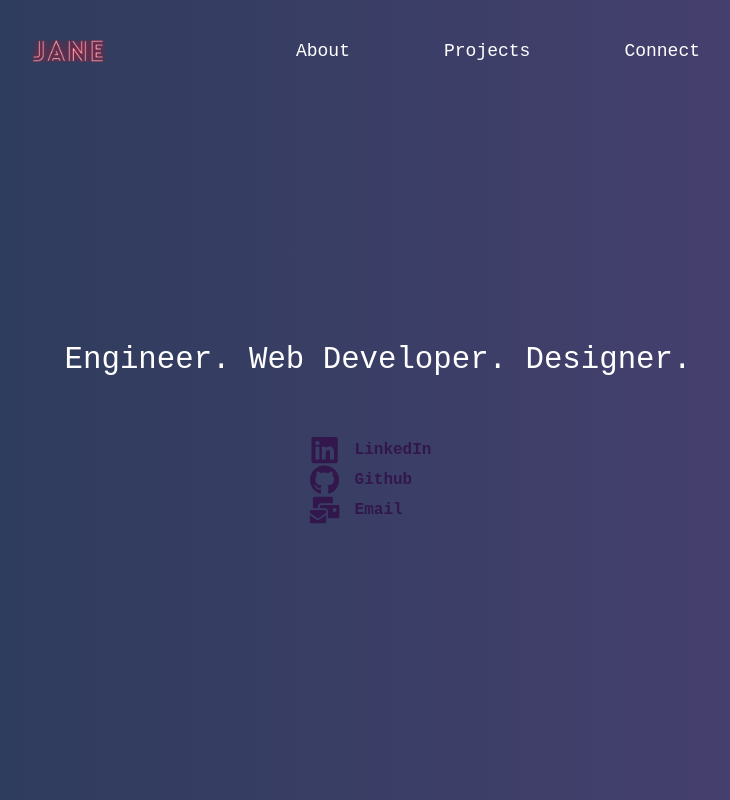
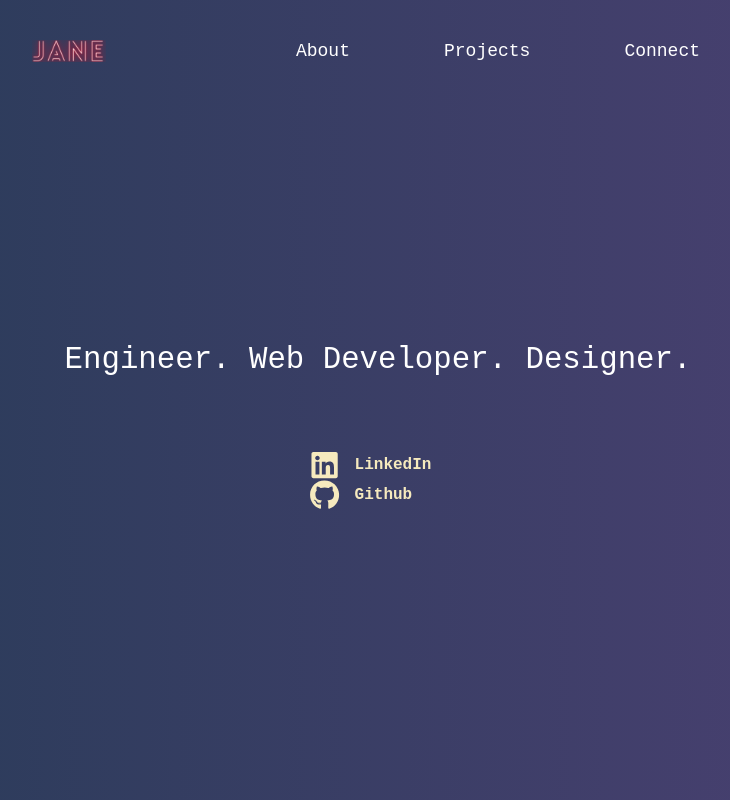
Before and after one commit to ayeejane/jane.c, a React (Create React App) app: page / in a window 1280 px wide. Shown: the whole page, without its empty margins (262-992 px from the left). Built offline with nearby package versions, Linux system fonts and the light colour scheme.

Commit message:
More styling changes

```diff
--- a/src/pages/Home.js
+++ b/src/pages/Home.js
@@ -1,6 +1,6 @@
 import React from 'react';
 import { Container } from 'react-bootstrap';
-import { FaGithub, FaLinkedin, FaMailBulk} from 'react-icons/fa';
+import { FaGithub, FaLinkedin } from 'react-icons/fa';
 
 export default class Home extends React.Component {
     render() {
@@ -15,9 +15,6 @@ export default class Home extends React.Component {
                         <FaGithub size={30}/>
                         <a href = "https://github.com/ayeejane" className="github-link" target="_blank"><b>Github</b></a>
                         <br />
-                        <FaMailBulk size={30}/>
-                        <a href="mailto:cabanayan.jane@gmail.com" className="email-link"><b>Email</b></a>
-                        <br />
                     </div>
                 </Container>
             </div>
--- a/src/pages/Projects.js
+++ b/src/pages/Projects.js
@@ -30,11 +30,11 @@ export default class Projects extends React.Component {
                                 </p>
                                 <div className='projects-icons'>
                                     <FontAwesomeIcon icon={faCodeBranch} />
-                                    <a href = "https://github.com/ayeejane/project-eureka-flutter" target="_blank" style={{ color: '#E08D3C' }}>Github</a>
+                                    <a href = "https://github.com/ayeejane/project-eureka-flutter" target="_blank" style={{ color: ' #F6EABE' }}>Github</a>
                                     <FontAwesomeIcon icon={faPlayCircle} />
-                                    <a href = "https://www.youtube.com/watch?v=K7oCw8ajz5w&ab_channel=TonyNguyen" target="_blank" style={{ color: '#E08D3C' }}>Demo</a>
+                                    <a href = "https://www.youtube.com/watch?v=K7oCw8ajz5w&ab_channel=TonyNguyen" target="_blank" style={{ color: '#F6EABE' }}>Demo</a>
                                     <FontAwesomeIcon icon={faImage} />
-                                    <a href = "https://www.figma.com/file/GK3OgdkNJ5GQIXjFfRy83p/Mobile-Designs?node-id=0%3A1" target="_blank" style={{ color: '#E08D3C' }}>Figma</a>
+                                    <a href = "https://www.figma.com/file/GK3OgdkNJ5GQIXjFfRy83p/Mobile-Designs?node-id=0%3A1" target="_blank" style={{ color: '#F6EABE' }}>Figma</a>
                                 </div>
                             </div>
                         </Col>
@@ -57,9 +57,9 @@ export default class Projects extends React.Component {
                                 </p>
                                 <div className='projects-icons'>
                                     <FontAwesomeIcon icon={faCodeBranch} />
-                                    <a href = "https://github.com/ayeejane/Got-Gainz" target="_blank" style={{ color: '#E08D3C' }}>Github</a>
+                                    <a href = "https://github.com/ayeejane/Got-Gainz" target="_blank" style={{ color: ' #F6EABE' }}>Github</a>
                                     <FontAwesomeIcon icon={faPlayCircle} />
-                                    <a href = "https://www.youtube.com/watch?v=QqPSf_KAQnw&ab_channel=TonyNguyen" target="_blank" style={{ color: '#E08D3C' }}>Demo</a>
+                                    <a href = "https://www.youtube.com/watch?v=QqPSf_KAQnw&ab_channel=TonyNguyen" target="_blank" style={{ color: ' #F6EABE' }}>Demo</a>
                                 </div>
                             </div>
                         </Col>
--- a/src/styles.css
+++ b/src/styles.css
@@ -10,7 +10,7 @@
 
 .about-desc {
     text-align: center;
-    padding: 100px 0;
+    padding: 105px 0;
 }
 
 .avatar {
@@ -24,6 +24,7 @@
 
 .about-resume {
     font-size: 16px;
+    color:  #F6EABE;
 }
 
 .home-header {
@@ -40,11 +41,11 @@
     top: 60%;
     left: 50%;
     transform: translate(-50%, -50%);
-    color:#32174D;
+    color: #F6EABE;
 }
 
 .projects-icons{
-    color:#32174D;
+    color: #F6EABE;
 }
 
 .Projects {
@@ -54,11 +55,11 @@
 a:link {
     text-decoration: none;
     padding: 15px;
-    color: #32174D;
+    color:  #F6EABE;
 }
 
-.linkedin-link, .github-link, .email-link {
-    color: #32174D;
+.linkedin-link, .github-link {
+    color:  #F6EABE;
 }
 
 a:hover {
```
Also changed, not shown: src/pages/About.js (+2 -2 lines), src/pages/Connect.js (+1 -1 lines).
